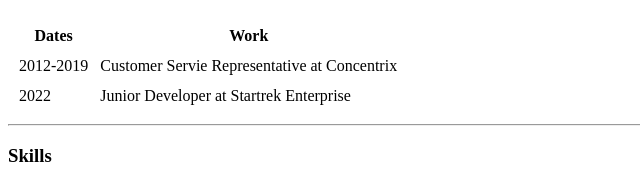
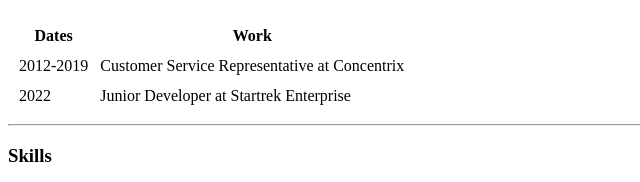
Before and after one commit to 0nepunman/cvproject, a plain HTML site: page index.html in a window 1280 px wide. Shown: the part 539-721 px from the top of the page, 0-640 px from the left. Drawn offline with Linux system fonts and the light colour scheme.

Commit message:
Update index.html

```diff
--- a/index.html
+++ b/index.html
@@ -38,7 +38,7 @@
     <tbody>
       <tr>
         <td>2012-2019</td>
-        <td>Customer Servie Representative at Concentrix</td>
+        <td>Customer Service Representative at Concentrix</td>
       </tr>
       <tr>
         <td>2022</td>
```
